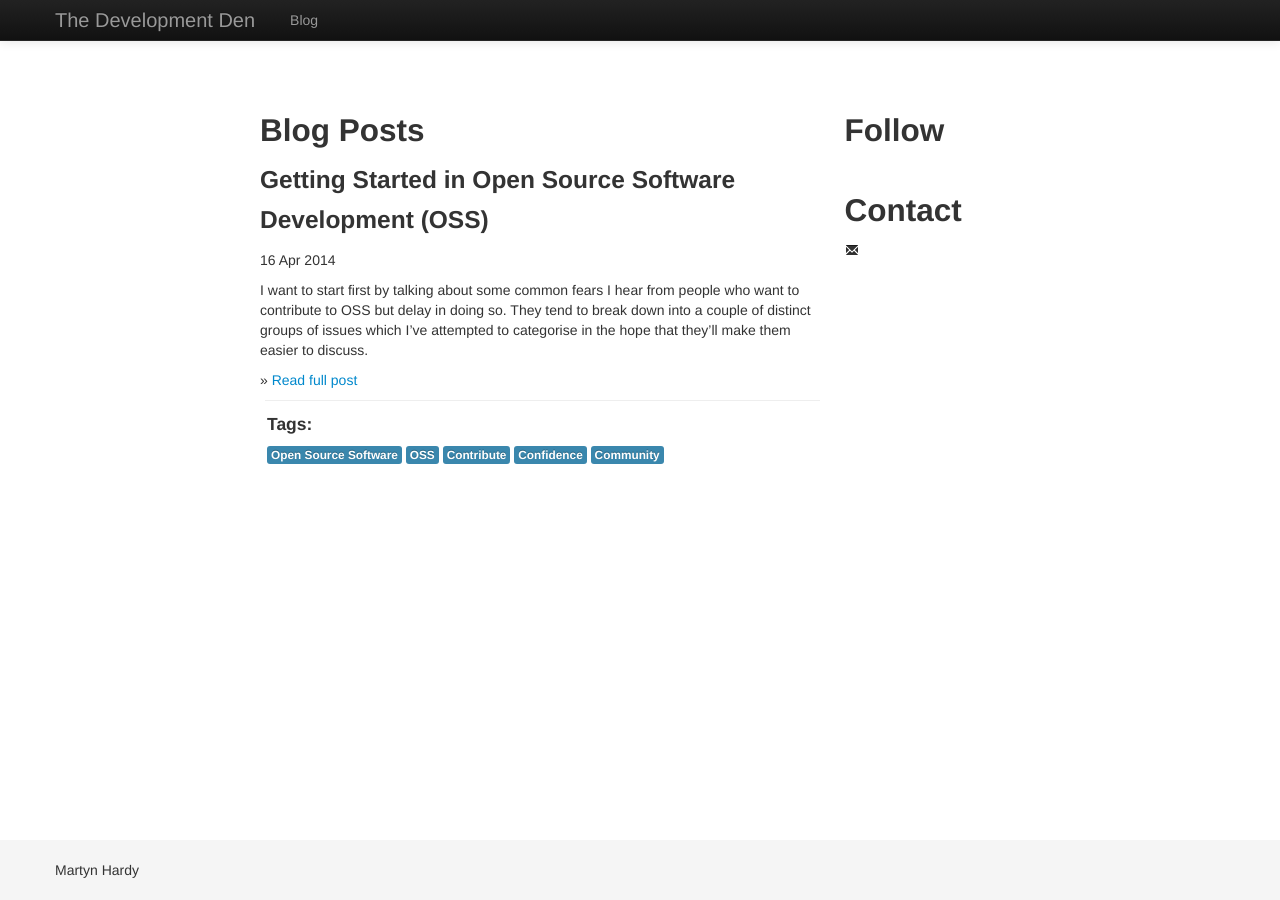
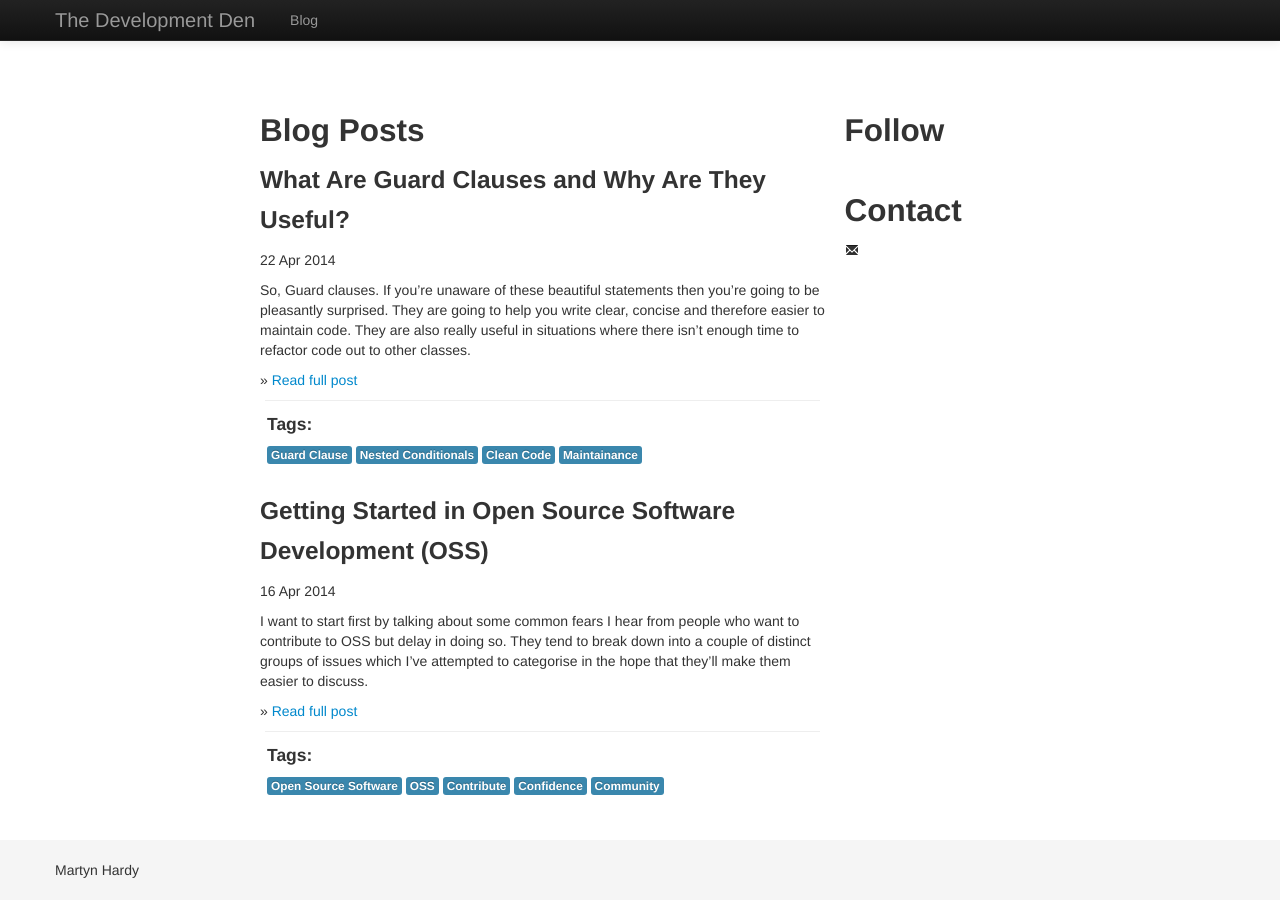
Before and after one commit to martynthewolf/martynthewolf.github.io, a Jekyll site: the page built from index.html, in a window 1280 px wide. Built offline with Jekyll 4.4.1, drawn with Linux system fonts in a browser that asks for light colours; nearby versions of some CDN libraries; some of the changed lines change nothing that is shown.

Commit message:
Add the guard clause post

```diff
--- a/_posts/2014-04-22-What-are-Guard-clauses-and-why-are-they-useful.markdown
+++ b/_posts/2014-04-22-What-are-Guard-clauses-and-why-are-they-useful.markdown
@@ -2,7 +2,7 @@
 layout: post
 title:  "What Are Guard Clauses and Why Are They Useful?"
 date:   2014-04-22 19:08:00
-published: false
+published: true
 categories: Code Design Nested Conditionals
 tags:
 - Guard Clause
@@ -12,28 +12,94 @@ tags:
 ---
 
 So, Guard clauses. If you're unaware of these beautiful statements then you're going to be pleasantly surprised. They
-are going to help you write clear, concise and therefore easier to maintain code.
+are going to help you write clear, concise and therefore easier to maintain code. They are also really useful in
+situations where there isn't enough time to refactor code out to other classes.
 
 So first things first, I'm sure we're all familiar with code that has multiple leveles of nested conditionals and that
-look similar to this.
+looks similar to this.
 
 {% highlight php5 funcnamehighlighter linenos %}
 <?php
-public function threadManager($threadVO)
+public function outcome()
 {
-    $thread = $this->search($threadVO);
-
-    if ($thread->getThreadPK()) {
-        $threadVO->setThreadPK($thread->getThreadPK());
-        return $threadVO;
+    if ($this->is28DaysLaterZombie()) {
+        if ($this->attackCritical) {
+            return "One shot one kill, one less in the horde!";
+        } else if ($this->attackHit) {
+            return "It's down, finish this!";
+        } else {
+            return "You got chomped, braaaaainnnns!";
+        }
     } else {
-        return $this->save($threadVO);
+        if ($this->attackCritical) {
+            return "One shot one kill, one less in the horde!";
+        } elseif ($this->attackHit) {
+            return "It's down, finish this!";
+        } else {
+            return 'You escaped!';
+        }
     }
 }
-
 {% endhighlight %}
 
-It's a simple function that should really be more than one function and should be named differently and probably many
-more problems but it's the only one I could find in my code base that would enable me to demonstrate how useful Guard
-clauses are. So what we'll do is refactor this code block to get rid of the else leg, thereby removing the need for
-some of the indentation. It'll also allow us to more easily determine the main use case of this function.
+Yeah the example is completely made up, I couldn't find an appropriate example from any of the code bases I have access
+to so I used my love for zombie fiction to come up with something contrived. As you can see this function has a lot
+going on it has much duplication and has many conditional checks that can be reduced. So lets get started.
+
+The only differences that exist between the two legs of the function are the `else` statements. This indicates that the
+zombie type check isn't the predicate it was first thought to be. Straight away we can simplify by moving the common
+attack checks out side of the main `if/else` block
+
+{% highlight php5 funcnamehighlighter linenos %}
+<?php
+public function outcome()
+{
+    if ($this->attackCritical) {
+        return "One shot one kill, one less in the horde!";
+    }
+
+    if ($this->attackHit) {
+        return "It's down, finish this!";
+    }
+
+    if ($this->is28DaysLaterZombie()) {
+        return "You got chomped, braaaaainnnns!";
+    } else {
+        return 'You escaped!';
+    }
+}
+{% endhighlight %}
+
+So straight away we can see that we've removed a lot of duplication by moving those conditionals and combining them.
+Returning early is the key to this technique. There is more that we can do though. That last `if/else` block can also
+be shrunk. Almost anywhere you have an `if/else` you can remove the `else`, with the caveat that you return early in
+the `if` condition.
+
+{% highlight php5 funcnamehighlighter linenos %}
+<?php
+public function outcome()
+{
+    if ($this->attackCritical) {
+        return "One shot one kill, one less in the horde!";
+    }
+
+    if ($this->attackHit) {
+        return "It's down, finish this!";
+    }
+
+    if ($this->is28DaysLaterZombie()) {
+        return "You got chomped, braaaaainnnns!";
+    }
+
+    return 'You escaped!';
+}
+{% endhighlight %}
+
+And that's all there is too it, combine duplicate conditionals, return early, remove all the complexity of nested
+conditionals. It's not always possible to do, but when it is, refactor. This process would ideally be done with tests
+to ensure the refactor hasn't broken any functionality, I excluded these for the sake of brevity.
+
+As I mentioned previously we've also realised that the type of zombie wasnt any more important than any of the other
+attack types. We'd just assumed throughout the previous lifetime of that function that it mattered. One last bonus of
+this technique is it makes the function so much easier to understand, you don't have to hold two/three levels of
+conditions in your memory to understand whats going on. Also we can easily add other clauses if we need to.
```
